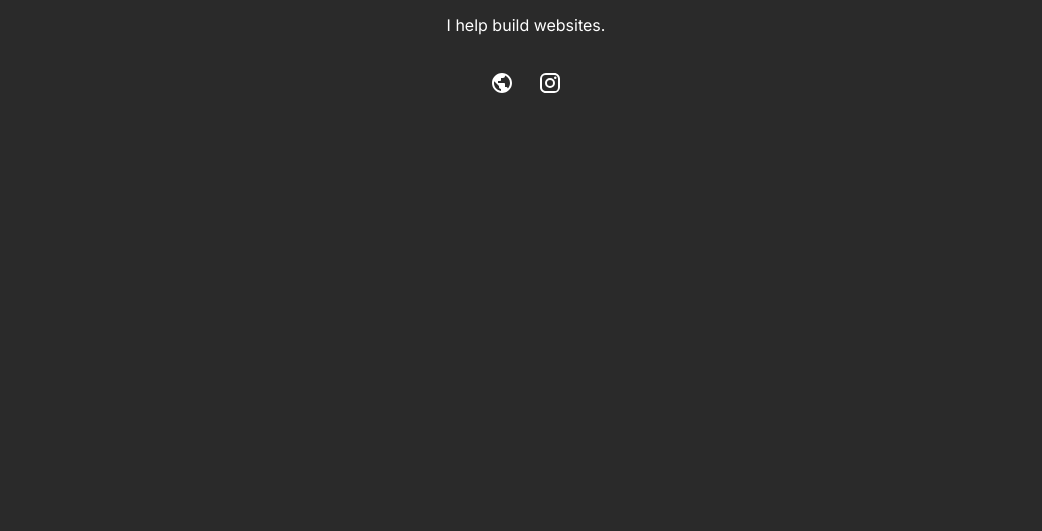
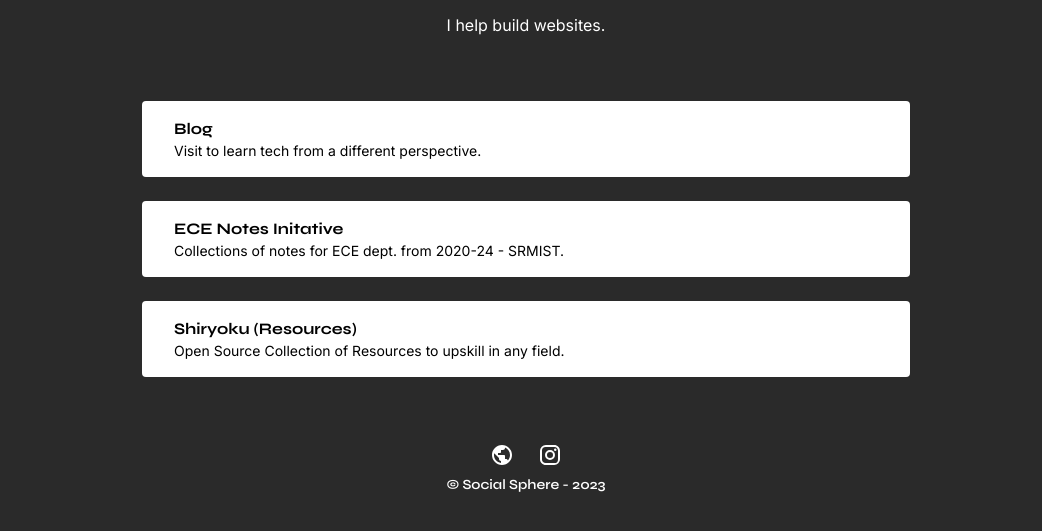
Before and after one commit to kunalkeshan/Social-Sphere, a React (Vite) app in the folder client/: page /forgot-password in a window 1280 px wide. Shown: the part 239-770 px from the top of the page, without its empty margins (114-1156 px from the left). Built offline with nearby package versions, Linux system fonts and the light colour scheme.

Commit message:
chore: public page links section added

```diff
--- a/client/src/components/cards/PublicLink.tsx
+++ b/client/src/components/cards/PublicLink.tsx
@@ -1,5 +1,25 @@
-const PublicLink = () => {
-	return <div>PublicLink</div>;
+import React from 'react';
+import { Link as ILink } from '../../../../@types';
+import IosShareIcon from '@mui/icons-material/IosShare';
+
+type PublicLinkProps = ILink;
+
+const PublicLink: React.FC<PublicLinkProps> = ({ title, description, url }) => {
+	return (
+		<a
+			href={url}
+			target='_blank'
+			className='bg-white text-black max-w-3xl w-full mx-auto rounded px-8 py-4 group transistion-all hover:scale-105 duration-300'
+		>
+			<div className='w-full flex items-center justify-between'>
+				<div className='flex flex-col'>
+					<span className='font-heading font-bold'>{title}</span>
+					<span className='text-sm'>{description}</span>
+				</div>
+				<IosShareIcon className='!invisible group-hover:!visible transition-all duration-300' />
+			</div>
+		</a>
+	);
 };
 
 export default PublicLink;
--- a/client/src/pages/PublicProfile.tsx
+++ b/client/src/pages/PublicProfile.tsx
@@ -2,6 +2,7 @@ import ShareIcon from '@mui/icons-material/Share';
 import { Link, User } from '../../../@types/';
 import { IconButton } from '@mui/material';
 import PublicSocials from '../components/cards/PublicSocials';
+import PublicLink from '../components/cards/PublicLink';
 
 const PublicProfile = () => {
 	const PROFILE: User = {
@@ -20,7 +21,28 @@ const PublicProfile = () => {
 		},
 	};
 
-	const LINKS: Link[] = [];
+	const LINKS: Link[] = [
+		{
+			title: 'Blog',
+			description: 'Visit to learn tech from a different perspective.',
+			url: 'https://blog.kunalkeshan.dev/',
+			userId: '93e06117-b471-474d-99b3-bebc231ba481',
+		},
+		{
+			title: 'ECE Notes Initative',
+			description:
+				'Collections of notes for ECE dept. from 2020-24 - SRMIST.',
+			url: 'https://notes.kunalkeshan.dev/',
+			userId: '93e06117-b471-474d-99b3-bebc231ba481',
+		},
+		{
+			title: 'Shiryoku (Resources)',
+			description:
+				'Open Source Collection of Resources to upskill in any field.',
+			url: 'https://resources.kunalkeshan.dev/',
+			userId: '93e06117-b471-474d-99b3-bebc231ba481',
+		},
+	];
 
 	return (
 		<main className='max-w-5xl mx-auto w-full px-4 py-8 grid grid-cols-1 gap-8'>
@@ -32,8 +54,7 @@ const PublicProfile = () => {
 					<ShareIcon className='text-white' />
 				</IconButton>
 			</section>
-			<section className=''>
-				<header className='flex items-center justify-center flex-col gap-2'>
+			<section className='flex items-center justify-center flex-col gap-2'>
 				<div className='max-w-[8rem] rounded-full overflow-hidden'>
 					<img
 						src={PROFILE.avatar}
@@ -43,10 +64,19 @@ const PublicProfile = () => {
 				</div>
 				<h1 className='font-heading text-3xl'>{PROFILE.title}</h1>
 				<h2 className=''>{PROFILE.bio}</h2>
-				</header>
 			</section>
-			<section className='flex items-center justify-center w-full'>
+			<section className='my-8'>
+				<div className='grid grid-cols-1 gap-6'>
+					{LINKS.map((link, index) => (
+						<PublicLink key={index} {...link} />
+					))}
+				</div>
+			</section>
+			<section className='flex items-center justify-center w-full flex-col gap-2'>
 				<PublicSocials socials={PROFILE.socials} />
+				<p className='font-heading text-sm font-semibold'>
+					&copy; Social Sphere - {new Date().getFullYear()}
+				</p>
 			</section>
 		</main>
 	);
```
Lines whose indentation alone changed are shown as unchanged.
